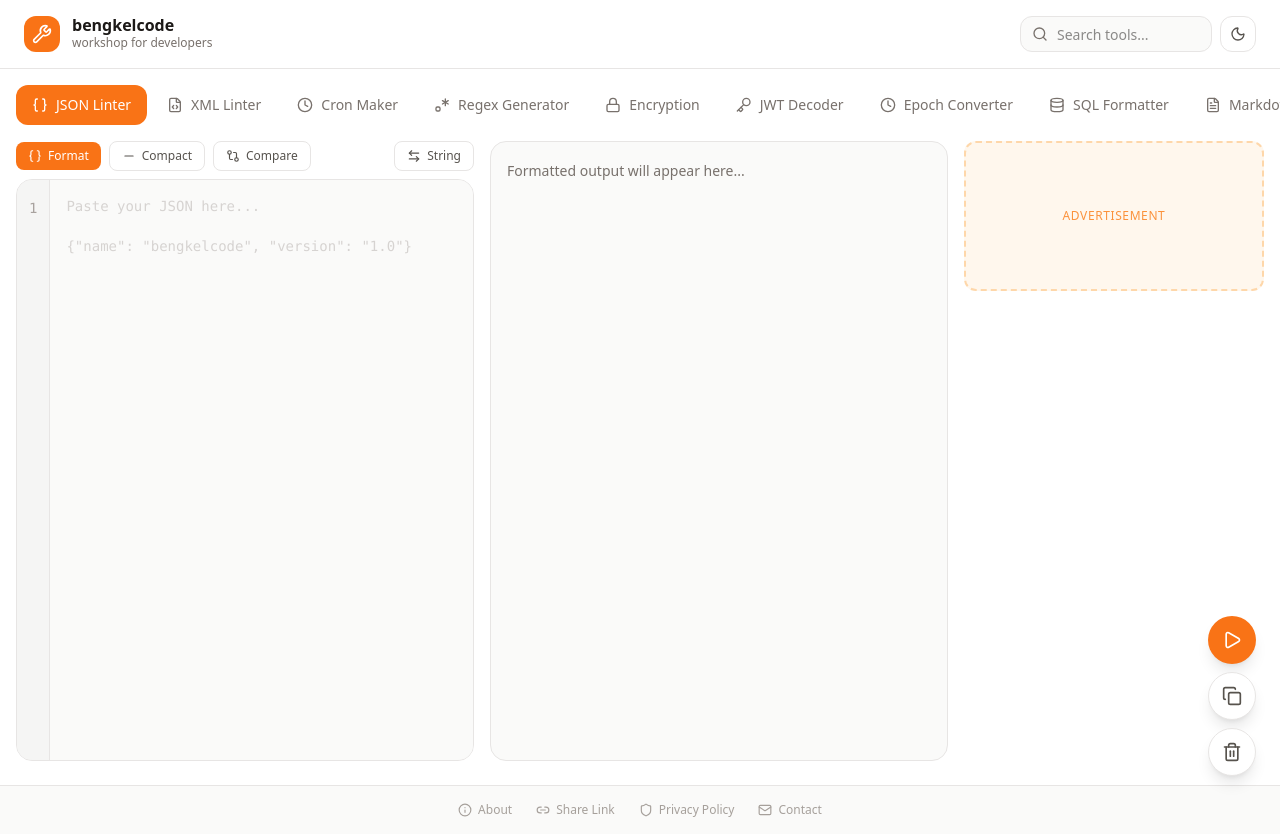
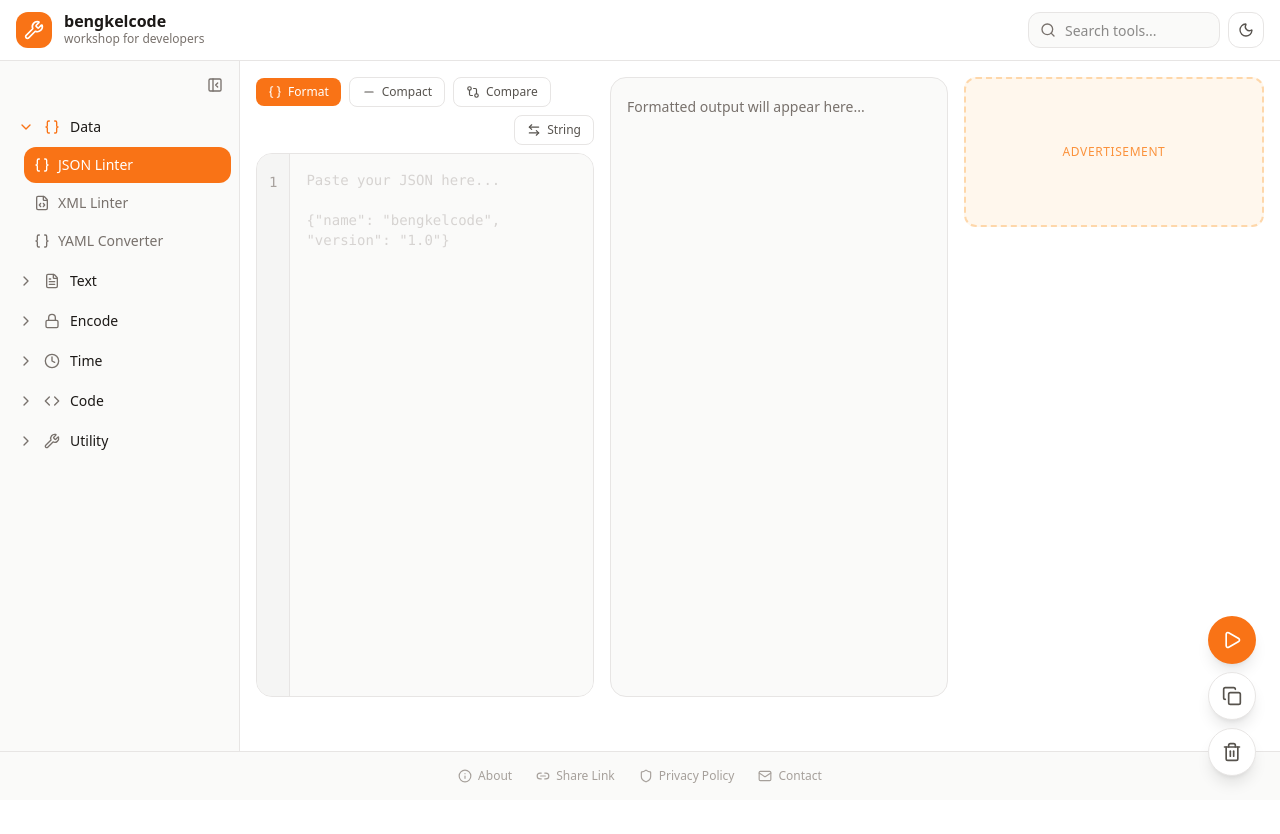
Before and after one commit to blaspat/bengkelcode, a React (Vite) app: page / in a window 1280 px wide. After the commit the page ends 800 px from the top, so only its background shows below. Built offline with nearby package versions, Linux system fonts and the light colour scheme.

Commit message:
feat: collapsible left sidebar with categories
Signed-off-by: Blasius Patrick <blasius.patrick@gmail.com>

```diff
--- a/src/App.jsx
+++ b/src/App.jsx
@@ -1,5 +1,5 @@
 import { useState, useEffect, useCallback, useRef } from 'react'
-import { Wrench, Braces, FileCode, Clock, Regex, Lock, Key, Clock4, Database, FileText, QrCode, GitCompare, Sun, Moon, Search, X } from 'lucide-react'
+import { Wrench, Braces, FileCode, Clock, Regex, Lock, Key, Clock4, Database, FileText, QrCode, GitCompare, Sun, Moon, Search, X, ChevronDown, ChevronRight, PanelLeftClose, PanelLeft, Code } from 'lucide-react'
 import JsonLinter from './components/JsonLinter'
 import XmlLinter from './components/XmlLinter'
 import CronMaker from './components/CronMaker'
@@ -14,23 +14,69 @@ import YamlConverter from './components/YamlConverter'
 import DiffTool from './components/DiffTool'
 import Footer from './components/Footer'
 
-const tabs = [
+const categories = [
+  {
+    id: 'data',
+    label: 'Data',
+    icon: Braces,
+    tools: [
       { id: 'json', label: 'JSON Linter', icon: Braces },
       { id: 'xml', label: 'XML Linter', icon: FileCode },
+      { id: 'yaml', label: 'YAML Converter', icon: Braces },
+    ],
+  },
+  {
+    id: 'text',
+    label: 'Text',
+    icon: FileText,
+    tools: [
+      { id: 'regex', label: 'Regex Generator', icon: Regex },
+      { id: 'diff', label: 'Diff Tool', icon: GitCompare },
+      { id: 'markdown', label: 'Markdown Preview', icon: FileText },
+    ],
+  },
+  {
+    id: 'encode',
+    label: 'Encode',
+    icon: Lock,
+    tools: [
+      { id: 'encryption', label: 'Encryption', icon: Lock },
+    ],
+  },
+  {
+    id: 'time',
+    label: 'Time',
+    icon: Clock,
+    tools: [
       { id: 'cron', label: 'Cron Maker', icon: Clock },
-  { id: 'regex', label: 'Regex Generator', icon: Regex },
-  { id: 'encryption', label: 'Encryption', icon: Lock },
+      { id: 'epoch', label: 'Epoch Converter', icon: Clock4 },
+    ],
+  },
+  {
+    id: 'code',
+    label: 'Code',
+    icon: Code,
+    tools: [
+      { id: 'sql', label: 'SQL Formatter', icon: Database },
       { id: 'jwt', label: 'JWT Decoder', icon: Key },
-  { id: 'epoch', label: 'Epoch Converter', icon: Clock4 },
-  { id: 'sql', label: 'SQL Formatter', icon: Database },
-  { id: 'markdown', label: 'Markdown Preview', icon: FileText },
+    ],
+  },
+  {
+    id: 'utility',
+    label: 'Utility',
+    icon: Wrench,
+    tools: [
       { id: 'qr', label: 'QR Generator', icon: QrCode },
-  { id: 'yaml', label: 'YAML Converter', icon: Braces },
-  { id: 'diff', label: 'Diff Tool', icon: GitCompare },
+    ],
+  },
 ]
 
+const allTools = categories.flatMap(c => c.tools)
+
+const SIDEBAR_STORAGE_KEY = 'bengkelcode-sidebar-v1'
 const STORAGE_KEY = 'bengkelcode-state-v1'
 const THEME_KEY = 'bengkelcode-theme-v1'
+const LAST_CAT_KEY = 'bengkelcode-last-cat-v1'
 
 const lightThemeVars = {
   '--bg': '#ffffff',
@@ -46,6 +92,8 @@ const lightThemeVars = {
   '--nav-inactive': '#78716c',
   '--nav-hover': '#1c1917',
   '--nav-hover-bg': '#f5f5f4',
+  '--sidebar-bg': '#fafaf9',
+  '--sidebar-width': '240px',
 }
 
 const darkThemeVars = {
@@ -62,6 +110,8 @@ const darkThemeVars = {
   '--nav-inactive': '#a8a29e',
   '--nav-hover': '#fafaf9',
   '--nav-hover-bg': '#1a1a1a',
+  '--sidebar-bg': '#111111',
+  '--sidebar-width': '240px',
 }
 
 function applyTheme(theme) {
@@ -86,10 +136,21 @@ function saveState(state) {
 }
 
 export default function App() {
+  const [sidebarCollapsed, setSidebarCollapsed] = useState(() => {
+    try { return JSON.parse(localStorage.getItem(SIDEBAR_STORAGE_KEY))?.collapsed ?? false } catch { return false }
+  })
+  const [openCategories, setOpenCategories] = useState(() => {
+    try { const raw = localStorage.getItem(LAST_CAT_KEY); if (raw) return JSON.parse(raw) } catch {}
+    return [categories[0].id]
+  })
   const [activeTab, setActiveTab] = useState('json')
   const [theme, setTheme] = useState('light')
   const [searchQuery, setSearchQuery] = useState('')
   const [showDropdown, setShowDropdown] = useState(false)
+  const [mobileCat, setMobileCat] = useState(() => {
+    try { const raw = localStorage.getItem(LAST_CAT_KEY); if (raw) return JSON.parse(raw)[0] } catch {}
+    return categories[0].id
+  })
   const searchRef = useRef(null)
   const [jsonState, setJsonState] = useState({ input: '', output: '', error: null })
   const [xmlState, setXmlState] = useState({ input: '', output: '', error: null })
@@ -103,8 +164,9 @@ export default function App() {
   const [qrState, setQrState] = useState({ input: '', size: 256 })
   const [yamlState, setYamlState] = useState({ input: '', output: '', error: null })
   const [diffState, setDiffState] = useState({ left: '', right: '', result: null })
+  const [isMobile, setIsMobile] = useState(window.innerWidth < 768)
 
-  // Init theme from localStorage before first paint
+  // Init theme
   useEffect(() => {
     const stored = localStorage.getItem(THEME_KEY)
     const initial = stored === 'dark' || stored === 'light' ? stored : 'light'
@@ -112,12 +174,33 @@ export default function App() {
     applyTheme(initial)
   }, [])
 
-  // Persist theme changes
+  // Mobile resize
+  useEffect(() => {
+    const handler = () => {
+      setIsMobile(window.innerWidth < 768)
+      if (window.innerWidth >= 768) setSidebarCollapsed(false)
+    }
+    window.addEventListener('resize', handler)
+    return () => window.removeEventListener('resize', handler)
+  }, [])
+
+  // Persist sidebar state
+  useEffect(() => {
+    localStorage.setItem(SIDEBAR_STORAGE_KEY, JSON.stringify({ collapsed: sidebarCollapsed }))
+  }, [sidebarCollapsed])
+
+  // Persist theme
   useEffect(() => {
     localStorage.setItem(THEME_KEY, theme)
     applyTheme(theme)
   }, [theme])
 
+  // Persist open categories
+  useEffect(() => {
+    localStorage.setItem(LAST_CAT_KEY, JSON.stringify(openCategories))
+  }, [openCategories])
+
+  // Load saved state
   useEffect(() => {
     const saved = loadState()
     if (saved) {
@@ -147,28 +230,58 @@ export default function App() {
     }
   }, [])
 
+  // Persist state
   useEffect(() => {
     saveState({ json: jsonState, xml: xmlState, cron: cronState, regex: regexState, encryption: encryptionState, jwt: jwtState, epoch: epochState, sql: sqlState, markdown: markdownState, qr: qrState, yaml: yamlState, diff: diffState })
   }, [jsonState, xmlState, cronState, yamlState, diffState])
 
-  const filteredTabs = searchQuery.trim()
-    ? tabs.filter(t => t.label.toLowerCase().includes(searchQuery.toLowerCase()))
-    : []
-
-  const handleSearchChange = useCallback((e) => {
-    setSearchQuery(e.target.value)
-    setShowDropdown(true)
+  const toggleCategory = useCallback((id) => {
+    setOpenCategories(prev =>
+      prev.includes(id) ? prev.filter(c => c !== id) : [...prev, id]
+    )
   }, [])
 
   const handleSearchSelect = useCallback((id) => {
     setActiveTab(id)
     setSearchQuery('')
     setShowDropdown(false)
+    const cat = categories.find(c => c.tools.some(t => t.id === id))
+    if (cat && !openCategories.includes(cat.id)) {
+      setOpenCategories(prev => [...prev, cat.id])
+    }
+    if (isMobile) setMobileCat(cat?.id || mobileCat)
+  }, [openCategories, isMobile, mobileCat])
+
+  const filteredTools = searchQuery.trim()
+    ? allTools.filter(t => t.label.toLowerCase().includes(searchQuery.toLowerCase()))
+    : []
+
+  const handleMobileCatChange = useCallback((catId) => {
+    setMobileCat(catId)
+    const cat = categories.find(c => c.id === catId)
+    if (cat?.tools[0]) setActiveTab(cat.tools[0].id)
   }, [])
 
-  const handleSearchClear = useCallback(() => {
-    setSearchQuery('')
-    setShowDropdown(false)
+  const clearAll = useCallback(() => {
+    setJsonState({ input: '', output: '', error: null })
+    setXmlState({ input: '', output: '', error: null })
+    setCronState({ fields: { minute: '*', hour: '*', day: '*', month: '*', weekday: '*' }, expression: '* * * * *' })
+    setRegexState({ testString: '', pattern: '', flags: 'g' })
+    setEncryptionState({ cipher: 'base64', input: '', output: '', error: null })
+    setJwtState({ token: '', output: null, error: null })
+    setEpochState({ epoch: '', output: null, error: null })
+    setSqlState({ input: '', output: '', error: null })
+    setMarkdownState({ input: '', output: '' })
+    setQrState({ input: '', size: 256 })
+    setYamlState({ input: '', output: '', error: null })
+    setDiffState({ left: '', right: '', result: null })
+  }, [])
+
+  const isDark = theme === 'dark'
+
+  // Sidebar collapse toggle
+  const toggleSidebar = useCallback(() => {
+    setSidebarCollapsed(prev => !prev)
   }, [])
 
   // Close dropdown on outside click
@@ -194,27 +307,25 @@ export default function App() {
     return () => document.removeEventListener('keydown', handler)
   }, [])
 
-  const clearAll = useCallback(() => {
-    setJsonState({ input: '', output: '', error: null })
-    setXmlState({ input: '', output: '', error: null })
-    setCronState({ fields: { minute: '*', hour: '*', day: '*', month: '*', weekday: '*' }, expression: '* * * * *' })
-    setRegexState({ testString: '', pattern: '', flags: 'g' })
-    setEncryptionState({ cipher: 'base64', input: '', output: '', error: null })
-    setJwtState({ token: '', output: null, error: null })
-    setEpochState({ epoch: '', output: null, error: null })
-    setSqlState({ input: '', output: '', error: null })
-    setMarkdownState({ input: '', output: '' })
-    setQrState({ input: '', size: 256 })
-    setYamlState({ input: '', output: '', error: null })
-    setDiffState({ left: '', right: '', result: null })
-  }, [])
+  const activeCat = categories.find(c => c.tools.some(t => t.id === activeTab))
 
-  const isDark = theme === 'dark'
+  // ---- Mobile top dropdown ----
+  const mobileCatTools = categories.find(c => c.id === mobileCat)?.tools || []
 
   return (
     <div className="min-h-svh flex flex-col" style={{ backgroundColor: 'var(--bg)', color: 'var(--text)' }}>
-      <header className="flex items-center gap-3 px-6 py-4 border-b" style={{ borderColor: 'var(--border)', backgroundColor: 'var(--bg)' }}>
-        <div className="w-9 h-9 rounded-xl flex items-center justify-center" style={{ backgroundColor: '#F97316' }}>
+      {/* Header */}
+      <header className="flex items-center gap-3 px-4 py-3 border-b shrink-0" style={{ borderColor: 'var(--border)', backgroundColor: 'var(--bg)' }}>
+        {isMobile && (
+          <button
+            onClick={toggleSidebar}
+            className="w-9 h-9 rounded-xl flex items-center justify-center transition-colors"
+            style={{ backgroundColor: 'var(--fab-bg)', color: 'var(--fab-text)', border: '1px solid var(--border)' }}
+          >
+            <PanelLeft className="w-4 h-4" />
+          </button>
+        )}
+        <div className="w-9 h-9 rounded-xl flex items-center justify-center shrink-0" style={{ backgroundColor: '#F97316' }}>
           <Wrench className="w-5 h-5 text-white" />
         </div>
         <div>
@@ -229,15 +340,15 @@ export default function App() {
               <input
                 type="text"
                 value={searchQuery}
-                onChange={handleSearchChange}
+                onChange={e => { setSearchQuery(e.target.value); setShowDropdown(true) }}
                 onFocus={() => searchQuery.trim() && setShowDropdown(true)}
                 placeholder="Search tools..."
-                className="w-48 h-9 pl-9 pr-8 rounded-xl text-sm bg-transparent border transition-colors"
+                className="w-40 sm:w-48 h-9 pl-9 pr-8 rounded-xl text-sm bg-transparent border transition-colors"
                 style={{ color: 'var(--text)', borderColor: 'var(--border)', backgroundColor: 'var(--bg-subtle)' }}
               />
               {searchQuery && (
                 <button
-                  onClick={handleSearchClear}
+                  onClick={() => { setSearchQuery(''); setShowDropdown(false) }}
                   className="absolute right-2 top-1/2 -translate-y-1/2 w-5 h-5 rounded flex items-center justify-center"
                   style={{ color: 'var(--text-muted)' }}
                 >
@@ -245,13 +356,13 @@ export default function App() {
                 </button>
               )}
             </div>
-            {/* Dropdown */}
-            {showDropdown && filteredTabs.length > 0 && (
+            {/* Search dropdown */}
+            {showDropdown && filteredTools.length > 0 && (
               <div
                 className="absolute top-full left-0 right-0 mt-1.5 rounded-xl border overflow-hidden z-50"
                 style={{ borderColor: 'var(--border)', backgroundColor: 'var(--bg-card)' }}
               >
-                {filteredTabs.map(({ id, label, icon: Icon }) => (
+                {filteredTools.map(({ id, label, icon: Icon }) => (
                   <button
                     key={id}
                     onClick={() => handleSearchSelect(id)}
@@ -277,41 +388,150 @@ export default function App() {
         </div>
       </header>
 
-      <nav className="flex gap-1 px-4 pt-4 overflow-x-auto">
-        {tabs.map(({ id, label, icon: Icon }) => (
+      {/* Mobile category dropdown + tool list */}
+      {isMobile && (
+        <div className="px-4 py-3 border-b shrink-0" style={{ borderColor: 'var(--border)', backgroundColor: 'var(--bg-subtle)' }}>
+          {/* Category selector */}
+          <div className="relative mb-2">
             <button
-            key={id}
-            onClick={() => setActiveTab(id)}
-            className={`flex items-center gap-2 px-4 py-2.5 rounded-xl text-sm font-medium transition-colors whitespace-nowrap ${
-              activeTab === id
-                ? 'text-white'
-                : ''
-            }`}
+              onClick={() => setShowDropdown('cat')}
+              className="w-full flex items-center justify-between px-3 py-2 rounded-xl text-sm border"
+              style={{ borderColor: 'var(--border)', backgroundColor: 'var(--bg-card)', color: 'var(--text)' }}
+            >
+              <span className="font-medium">{categories.find(c => c.id === mobileCat)?.label}</span>
+              <ChevronDown className="w-4 h-4" style={{ color: 'var(--text-muted)' }} />
+            </button>
+            {showDropdown === 'cat' && (
+              <div className="absolute top-full left-0 right-0 mt-1 rounded-xl border overflow-hidden z-50" style={{ borderColor: 'var(--border)', backgroundColor: 'var(--bg-card)' }}>
+                {categories.map(cat => (
+                  <button
+                    key={cat.id}
+                    onClick={() => { handleMobileCatChange(cat.id); setShowDropdown(false) }}
+                    className="w-full flex items-center gap-2 px-3 py-2.5 text-sm text-left"
+                    style={{ color: 'var(--text)', backgroundColor: cat.id === mobileCat ? 'var(--nav-hover-bg)' : 'transparent' }}
+                  >
+                    <cat.icon className="w-4 h-4" style={{ color: 'var(--accent)' }} />
+                    {cat.label}
+                  </button>
+                ))}
+              </div>
+            )}
+          </div>
+          {/* Tool selector */}
+          <div className="flex gap-1 overflow-x-auto pb-1">
+            {mobileCatTools.map(tool => (
+              <button
+                key={tool.id}
+                onClick={() => setActiveTab(tool.id)}
+                className="flex items-center gap-1.5 px-3 py-1.5 rounded-lg text-xs font-medium whitespace-nowrap transition-colors"
+                style={activeTab === tool.id
+                  ? { backgroundColor: '#F97316', color: '#fff' }
+                  : { color: 'var(--nav-inactive)', backgroundColor: 'var(--bg-card)', border: '1px solid var(--border)' }
+                }
+              >
+                <tool.icon className="w-3.5 h-3.5" />
+                {tool.label.replace(' Generator', '').replace(' Decoder', '').replace(' Formatter', '').replace(' Preview', '').replace(' Maker', '').replace(' Converter', '').replace(' Linter', '').replace(' Tool', '').replace(' Encryption', 'Encode')}
+              </button>
+            ))}
+          </div>
+        </div>
+      )}
+
+      <div className="flex flex-1 overflow-hidden">
+        {/* Left Sidebar */}
+        {!isMobile && (
+          <aside
+            className="shrink-0 flex flex-col overflow-y-auto border-r transition-all duration-200"
+            style={{
+              width: sidebarCollapsed ? '48px' : 'var(--sidebar-width)',
+              borderColor: 'var(--border)',
+              backgroundColor: 'var(--sidebar-bg)',
+            }}
+          >
+            {/* Sidebar toggle */}
+            <div className="flex items-center justify-end p-2">
+              <button
+                onClick={toggleSidebar}
+                title={sidebarCollapsed ? 'Expand sidebar' : 'Collapse sidebar'}
+                className="w-8 h-8 rounded-lg flex items-center justify-center transition-colors"
+                style={{ color: 'var(--text-muted)' }}
+                onMouseEnter={e => e.currentTarget.style.backgroundColor = 'var(--nav-hover-bg)'}
+                onMouseLeave={e => e.currentTarget.style.backgroundColor = 'transparent'}
+              >
+                {sidebarCollapsed
+                  ? <PanelLeft className="w-4 h-4" />
+                  : <PanelLeftClose className="w-4 h-4" />
+                }
+              </button>
+            </div>
+
+            {/* Category list */}
+            {!sidebarCollapsed && (
+              <nav className="flex-1 px-2 pb-4 space-y-1">
+                {categories.map(cat => {
+                  const isOpen = openCategories.includes(cat.id)
+                  const CatIcon = cat.icon
+                  return (
+                    <div key={cat.id}>
+                      <button
+                        onClick={() => toggleCategory(cat.id)}
+                        className="w-full flex items-center gap-2.5 px-2.5 py-2 rounded-xl text-sm font-medium transition-colors"
+                        style={{ color: 'var(--text)' }}
+                        onMouseEnter={e => e.currentTarget.style.backgroundColor = 'var(--nav-hover-bg)'}
+                        onMouseLeave={e => e.currentTarget.style.backgroundColor = 'transparent'}
+                      >
+                        {isOpen
+                          ? <ChevronDown className="w-4 h-4 shrink-0" style={{ color: 'var(--accent)' }} />
+                          : <ChevronRight className="w-4 h-4 shrink-0" style={{ color: 'var(--text-muted)' }} />
+                        }
+                        <CatIcon className="w-4 h-4 shrink-0" style={{ color: isOpen ? 'var(--accent)' : 'var(--text-muted)' }} />
+                        {cat.label}
+                      </button>
+                      {isOpen && (
+                        <div className="ml-4 mt-0.5 space-y-0.5">
+                          {cat.tools.map(tool => {
+                            const ToolIcon = tool.icon
+                            const isActive = activeTab === tool.id
+                            return (
+                              <button
+                                key={tool.id}
+                                onClick={() => setActiveTab(tool.id)}
+                                className="w-full flex items-center gap-2 px-2.5 py-2 rounded-xl text-sm transition-colors"
                                 style={
-              activeTab === id
-                ? { backgroundColor: '#F97316' }
-                : { color: 'var(--nav-inactive)', backgroundColor: 'transparent' }
+                                  isActive
+                                    ? { backgroundColor: '#F97316', color: '#fff', fontWeight: 500 }
+                                    : { color: 'var(--nav-inactive)' }
                                 }
                                 onMouseEnter={e => {
-              if (activeTab !== id) {
+                                  if (!isActive) {
                                     e.currentTarget.style.color = 'var(--nav-hover)'
                                     e.currentTarget.style.backgroundColor = 'var(--nav-hover-bg)'
                                   }
                                 }}
                                 onMouseLeave={e => {
-              if (activeTab !== id) {
+                                  if (!isActive) {
                                     e.currentTarget.style.color = 'var(--nav-inactive)'
                                     e.currentTarget.style.backgroundColor = 'transparent'
                                   }
                                 }}
                               >
-            <Icon className="w-4 h-4" />
-            {label}
+                                <ToolIcon className="w-4 h-4 shrink-0" />
+                                {tool.label}
                               </button>
-        ))}
+                            )
+                          })}
+                        </div>
+                      )}
+                    </div>
+                  )
+                })}
               </nav>
+            )}
+          </aside>
+        )}
 
-      <main className="flex-1 px-4 pb-6">
+        {/* Main content */}
+        <main className="flex-1 overflow-y-auto px-4 pb-6">
           {activeTab === 'json' && <JsonLinter state={jsonState} onStateChange={setJsonState} onClear={clearAll} />}
           {activeTab === 'xml' && <XmlLinter state={xmlState} onStateChange={setXmlState} onClear={clearAll} />}
           {activeTab === 'cron' && cronState && <CronMaker state={cronState} onStateChange={setCronState} onClear={clearAll} />}
@@ -325,6 +545,7 @@ export default function App() {
           {activeTab === 'yaml' && <YamlConverter state={yamlState} onStateChange={setYamlState} onClear={clearAll} />}
           {activeTab === 'diff' && <DiffTool state={diffState} onStateChange={setDiffState} onClear={clearAll} />}
         </main>
+      </div>
 
       <Footer theme={theme} />
     </div>
```
Lines whose indentation alone changed are shown as unchanged.
